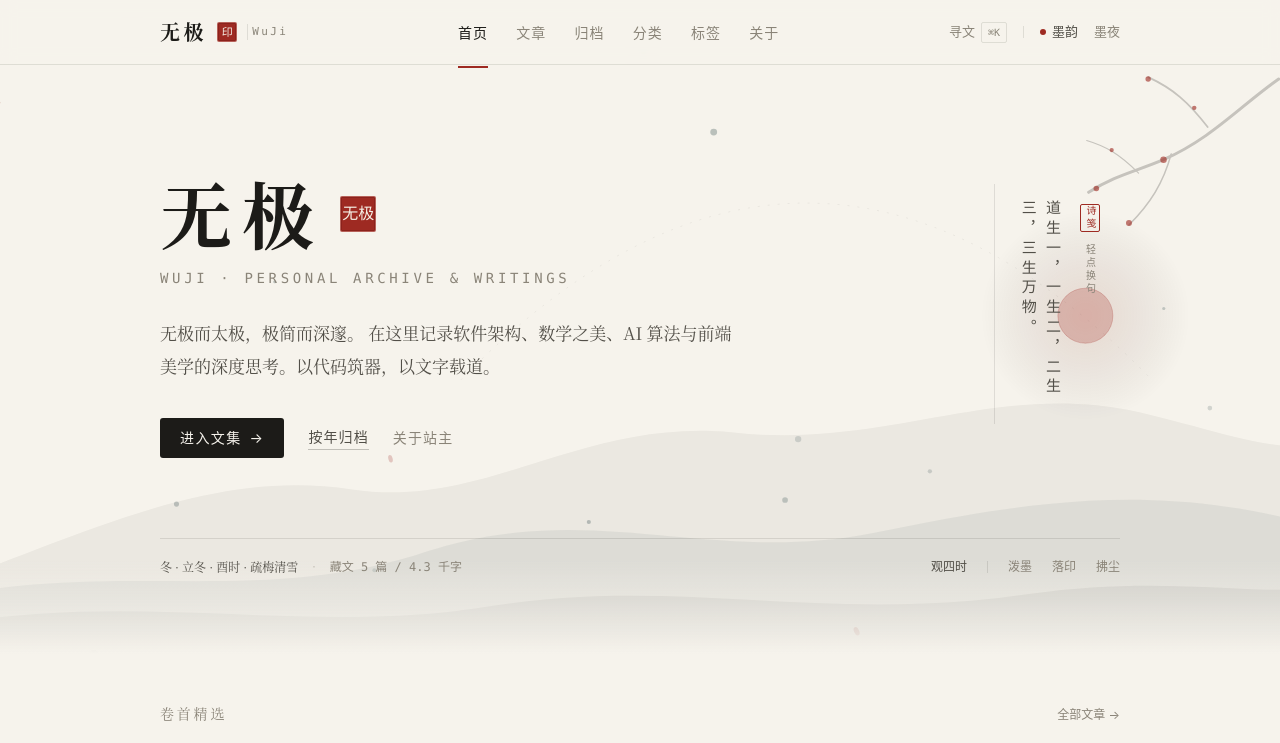
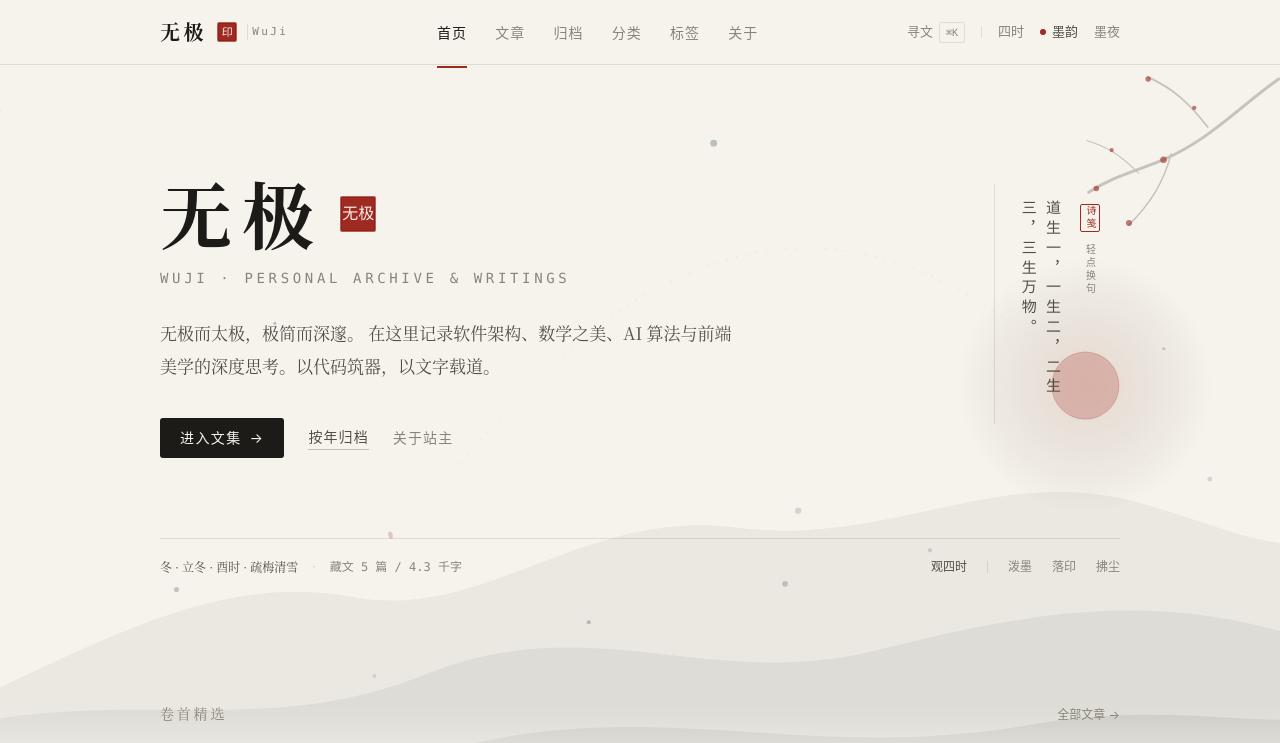
Before and after one commit to WuJiSixSix6/wuji-site, an Astro site: page / in a window 1280 px wide. Shown: the top 743 px of the page. Built offline with nearby package versions, Linux system fonts and the light colour scheme; Astro itself is replaced by a stand-in of ours; some packages are replaced by stand-ins of ours.

Commit message:
feat: mount living seasonal & astronomical ink-wash backdrop globally across all articles and pages

```diff
--- a/src/components/InkHeroScene.astro
+++ b/src/components/InkHeroScene.astro
@@ -16,7 +16,7 @@
 
 <div
   id="wuji-hero-shanshui"
-  class="absolute inset-0 overflow-hidden pointer-events-none select-none"
+  class="fixed inset-0 z-0 overflow-hidden pointer-events-none select-none"
   style="contain: layout style paint;"
   aria-hidden="true"
 >
@@ -190,7 +190,8 @@
     { name: '秋暮', build: () => buildSnapshot(new Date(2026, 9, 24, 17, 25), '景·秋暮') },
     { name: '冬望', build: () => buildSnapshot(new Date(2026, 11, 21, 23, 30), '景·冬望') },
   ];
-  let presetIdx = 0;
+  let presetIdx = Number(sessionStorage.getItem('wuji-sky-preset') || 0);
+  if (Number.isNaN(presetIdx) || presetIdx < 0 || presetIdx >= PRESETS.length) presetIdx = 0;
 
   // =========================================================
   // 2. Seasonal Corner Ink Branch SVG (春柳 / 夏竹 / 秋枝 / 冬梅)
@@ -279,7 +280,7 @@
       let tabVisible = !document.hidden;
       let rafId = 0;
       let lastFrame = 0;
-      let snapshot = PRESETS[0].build();
+      let snapshot = PRESETS[presetIdx].build();
 
       interface SeasonalParticle {
         x: number;
@@ -330,6 +331,12 @@
       function emitStatus() {
         const el = document.getElementById('wuji-sky-label');
         if (el) el.textContent = snapshot.label;
+        const navBtn = document.getElementById('nav-sky-btn');
+        if (navBtn) {
+          const pName = PRESETS[presetIdx].name;
+          navBtn.textContent = pName === '实时' ? '四时' : pName;
+          navBtn.title = snapshot.label;
+        }
         window.dispatchEvent(
           new CustomEvent('wuji-sky-update', {
             detail: { label: snapshot.label, presetName: PRESETS[presetIdx].name },
@@ -433,9 +440,8 @@
       }
 
       function resize() {
-        const rect = heroWrap!.getBoundingClientRect();
-        w = Math.max(320, Math.round(rect.width));
-        h = Math.max(420, Math.round(rect.height));
+        w = Math.max(320, window.innerWidth);
+        h = Math.max(420, window.innerHeight);
         canvas!.width = w;
         canvas!.height = h;
         initSeasonalEntities();
@@ -754,16 +760,7 @@
         }
       }
 
-      // Pause automatically when scrolled past hero or tab hidden
-      const io = new IntersectionObserver(
-        (entries) => {
-          inView = Boolean(entries[0]?.isIntersecting);
-          startIfVisible();
-        },
-        { threshold: 0.02 }
-      );
-      io.observe(heroWrap);
-
+      // Keep running smoothly across all pages; pause only when tab is hidden
       document.addEventListener('visibilitychange', () => {
         tabVisible = !document.hidden;
         startIfVisible();
@@ -777,9 +774,10 @@
         }
       }, 60000);
 
-      // Cycle season/time preview via "观四时"
+      // Cycle season/time preview via "观四时" (persisted across page navigations)
       window.addEventListener('wuji-cycle-sky', () => {
         presetIdx = (presetIdx + 1) % PRESETS.length;
+        sessionStorage.setItem('wuji-sky-preset', String(presetIdx));
         snapshot = PRESETS[presetIdx].build();
         initSeasonalEntities();
         emitStatus();
@@ -832,7 +830,6 @@
     window.addEventListener(
       'pointermove',
       (e) => {
-        if (window.scrollY > 720) return;
         tx = e.clientX / Math.max(window.innerWidth, 1) - 0.5;
         ty = e.clientY / Math.max(window.innerHeight, 1) - 0.5;
         if (!pRunning) {
--- a/src/components/Navbar.astro
+++ b/src/components/Navbar.astro
@@ -77,6 +77,16 @@ function isActive(href: string) {
       </button>
 
       <span class="h-3 w-[1px] bg-[var(--border-hairline)]" aria-hidden="true"></span>
+
+      <button
+        id="nav-sky-btn"
+        type="button"
+        class="text-[var(--text-muted)] hover:text-[var(--accent-seal)] transition-colors cursor-pointer"
+        aria-label="切换四时天轨景致"
+        title="点击切换预览春晨、夏夜、秋暮、冬望与实时天时"
+      >
+        四时
+      </button>
 
       <button
         id="ink-fx-toggle-btn"
@@ -177,6 +187,10 @@ function isActive(href: string) {
   themeBtn?.addEventListener('click', toggleTheme);
   window.addEventListener('wuji-request-theme-toggle', toggleTheme);
 
+  document.getElementById('nav-sky-btn')?.addEventListener('click', () => {
+    window.dispatchEvent(new CustomEvent('wuji-cycle-sky'));
+  });
+
   fxBtn?.addEventListener('click', () => {
     const currentlyEnabled = localStorage.getItem('wuji-ink-fx') !== 'off';
     const next = !currentlyEnabled;
--- a/src/layouts/BaseLayout.astro
+++ b/src/layouts/BaseLayout.astro
@@ -4,6 +4,7 @@ import { SITE } from '../data/site';
 import Navbar from '../components/Navbar.astro';
 import Footer from '../components/Footer.astro';
 import CommandSearch from '../components/CommandSearch.astro';
+import InkHeroScene from '../components/InkHeroScene.astro';
 import InkInteractionCanvas from '../components/InkInteractionCanvas.astro';
 
 interface Props {
@@ -52,6 +53,9 @@ const pageTitle = title === SITE.title ? title : `${title} | ${SITE.shortTitle}`
   </head>
 
   <body class="relative flex flex-col min-h-screen">
+    <!-- Global Living Seasonal & Astronomical Ink-Wash Backdrop (All Pages & Articles) -->
+    <InkHeroScene />
+
     <!-- Auto-sleeping Interactive Ink Canvas (0% CPU when idle) -->
     <InkInteractionCanvas />
 
--- a/src/pages/index.astro
+++ b/src/pages/index.astro
@@ -1,6 +1,5 @@
 ---
 import BaseLayout from '../layouts/BaseLayout.astro';
-import InkHeroScene from '../components/InkHeroScene.astro';
 import PostCard from '../components/PostCard.astro';
 import { SITE, getCategoryMeta } from '../data/site';
 import {
@@ -24,8 +23,6 @@ const gridPosts = posts.filter((p) => p.id !== leadPost?.id).slice(0, 4);
        EXHIBITION-GRADE CHINESE INK WASH HERO (留白 · 画卷)
        ========================================================= -->
   <section class="relative -mt-24 pt-36 pb-16 sm:pt-44 sm:pb-20 overflow-hidden">
-    <InkHeroScene />
-
     <div class="relative z-10 max-w-5xl mx-auto px-5 sm:px-8">
       <div class="grid grid-cols-1 lg:grid-cols-[minmax(0,1fr)_180px] gap-12 items-start">
         <!-- Left: Quiet Authoritative Editorial Typography -->
```
